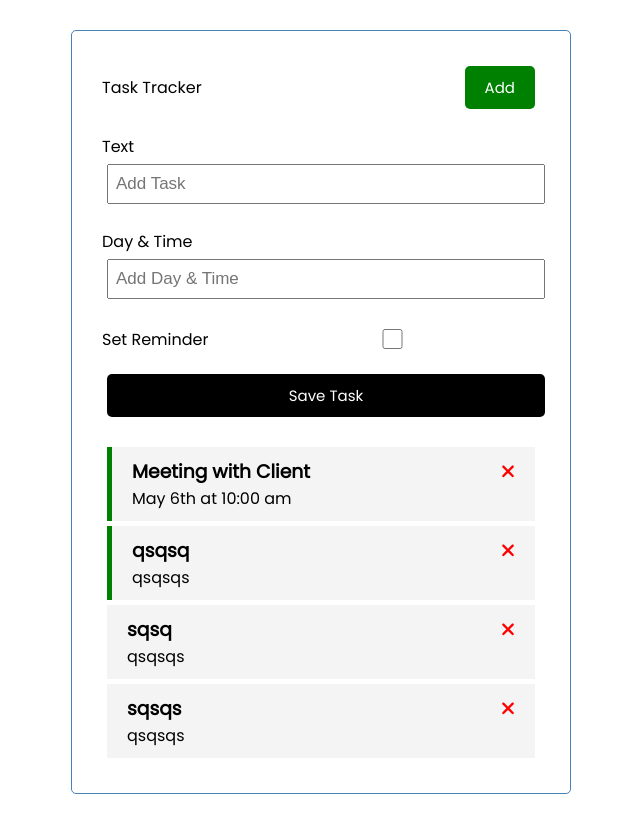
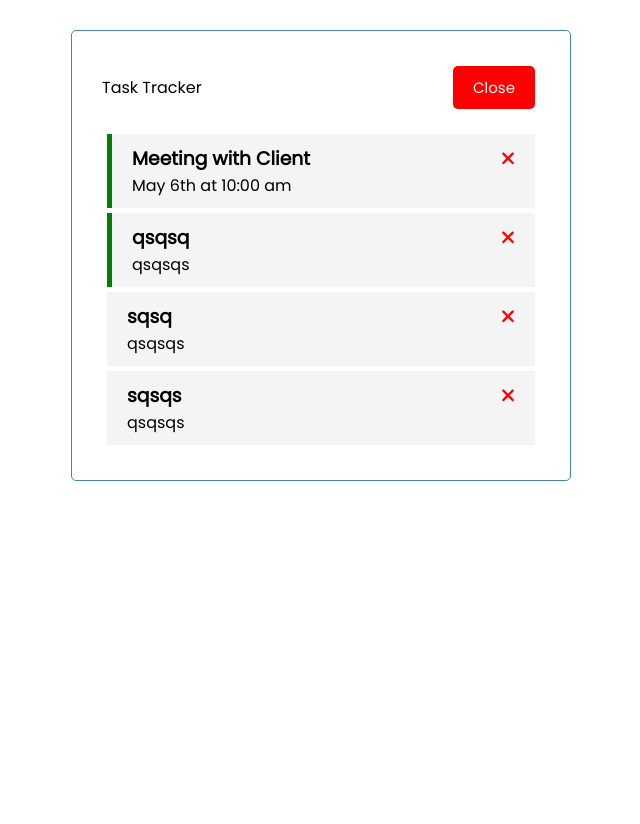
Before and after one commit to RAHULDAS6009/Learn-Angular, an Angular app: page / in a window 1280 px wide. Shown: the whole page, without its empty margins (319-959 px from the left). After the commit the page ends 800 px from the top, so only its background shows below. Built offline with nearby package versions, Linux system fonts and the light colour scheme; data requests are answered from the project's data file.

Commit message:
toggle Button and form

```diff
--- a/src/app/components/add-task/add-task.component.html
+++ b/src/app/components/add-task/add-task.component.html
@@ -1,4 +1,4 @@
-<form class="add-form" (ngSubmit)="onSubmit()">
+<form *ngIf="showAddTask" class="add-form" (ngSubmit)="onSubmit()">
     <div class="form-control">
         <label for="text">Text</label>
         <input type="text" name="text" id="text" [(ngModel)]="text" placeholder="Add Task">
--- a/src/app/components/add-task/add-task.component.ts
+++ b/src/app/components/add-task/add-task.component.ts
@@ -2,7 +2,8 @@ import { CommonModule } from '@angular/common';
 import { Component, EventEmitter, Output } from '@angular/core';
 import { FormsModule } from '@angular/forms';
 import { Task } from '../../Task';
-let id=10;
+import { UiService } from '../../services/ui.service';
+import { Subscription } from 'rxjs';
 @Component({
   selector: 'app-add-task',
   imports: [FormsModule, CommonModule],
@@ -10,10 +11,18 @@ let id=10;
   styleUrl: './add-task.component.css',
 })
 export class AddTaskComponent {
-  @Output() onAddTask:EventEmitter<Task>=new EventEmitter();
+  @Output() onAddTask: EventEmitter<Task> = new EventEmitter();
   text?: string;
   day?: string;
   reminder: boolean = false;
+  showAddTask?: boolean;
+  subscription?: Subscription;
+
+  constructor(private uiService: UiService) {
+    this.subscription = this.uiService
+      .onToggle()
+      .subscribe((value) => (this.showAddTask = value));
+  }
 
   onSubmit() {
     if (!this.text && !this.reminder) {
@@ -21,12 +30,12 @@ export class AddTaskComponent {
       return;
     }
 
-    const newTask:Task = {
+    const newTask: Task = {
       text: this.text!,
       day: this.day!,
       reminder: this.reminder,
     };
-    this.onAddTask.emit(newTask)
+    this.onAddTask.emit(newTask);
     this.text = '';
     this.day = '';
     this.reminder = false;
--- a/src/app/components/header/header.component.html
+++ b/src/app/components/header/header.component.html
@@ -1,4 +1,8 @@
 <header>
-    {{title}}
-    <app-button color="green" text="Add" (btnClick)="toggleAddTask()"></app-button>
+  {{ title }}
+  <app-button
+    color="{{ showAddTask ? 'green' : 'red' }}"
+    text="{{ showAddTask ? 'Add' : 'Close' }}"
+    (btnClick)="toggleAddTask()"
+  ></app-button>
 </header>
--- a/src/app/components/header/header.component.ts
+++ b/src/app/components/header/header.component.ts
@@ -1,16 +1,26 @@
 import { Component } from '@angular/core';
 import { ButtonComponent } from '../button/button.component';
+import { UiService } from '../../services/ui.service';
+import { Subscription } from 'rxjs';
 
 @Component({
   selector: 'app-header',
   imports: [ButtonComponent],
   templateUrl: './header.component.html',
-  styleUrl: './header.component.css'
+  styleUrl: './header.component.css',
 })
 export class HeaderComponent {
-  title:string = 'Task Tracker';
+  title: string = 'Task Tracker';
+  showAddTask: boolean = false;
+  subscription?: Subscription;
 
-  toggleAddTask(){
-    console.log("header comp")
+  constructor(private uiService: UiService) {
+    this.subscription = this.uiService
+      .onToggle()
+      .subscribe((value) => (this.showAddTask = value));
+  }
+
+  toggleAddTask() {
+    this.uiService.toggleAddTask();
   }
 }
--- a/src/app/services/ui.service.ts
+++ b/src/app/services/ui.service.ts
@@ -7,7 +7,9 @@ It acts as both an Observable and an Observer. */
 /*
 1. Why Use a Subject?
 Unlike a normal Observable, a Subject allows multiple subscribers to receive the same data.
+
 It can emit values manually using .next().
+
 Used for cross-component communication in Angular.
  */
 
@@ -15,7 +17,17 @@ Used for cross-component communication in Angular.
   providedIn: 'root',
 })
 export class UiService {
-  private showAddTask:boolean=false;
-  private subject=new Subject<any>()
+  private showAddTask: boolean = false;
+  private subject = new Subject<any>();
+
   constructor() {}
+
+  toggleAddTask(): void {
+    this.showAddTask = !this.showAddTask;
+    this.subject.next(this.showAddTask);
+  }
+
+  onToggle(): Observable<any> {
+    return this.subject.asObservable();
+  }
 }
```
